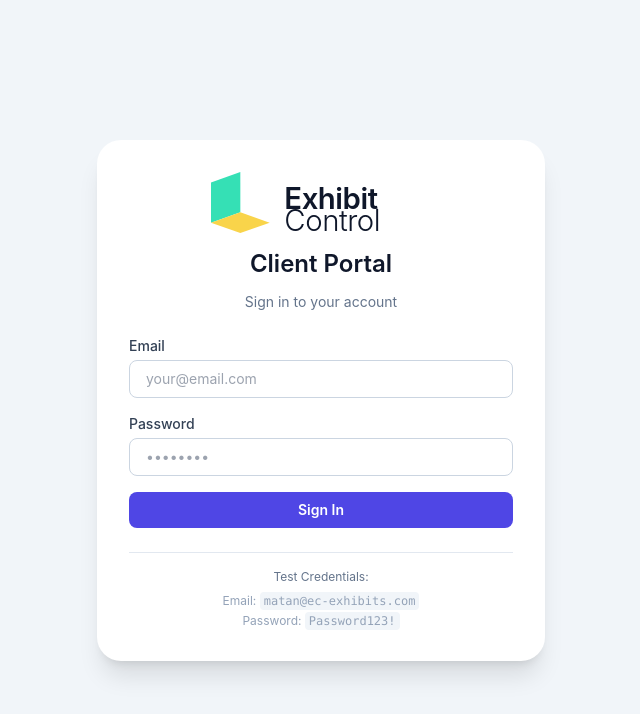
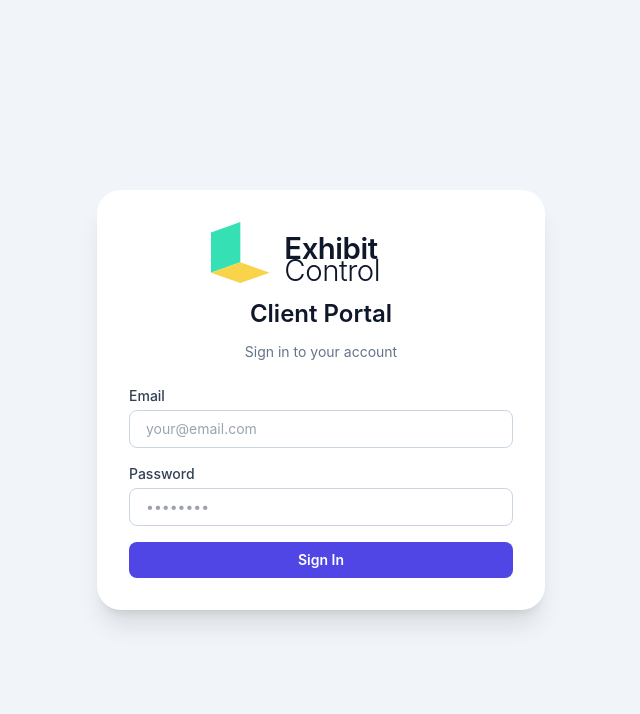
Before and after one commit to media-code-now/ec-exhibits, a React (Vite) app in the folder client/: page / in a window 1280 px wide. Shown: the top 714 px of the page, without its empty margins (319-959 px from the left). Built offline with nearby package versions, Linux system fonts and the light colour scheme; no server answers.

Commit message:
chore: Remove test credentials from login page
- Removed "Test Credentials" section displaying demo email and password
- Login page now production-ready without exposed credentials

```diff
--- a/client/src/components/LoginPage.jsx
+++ b/client/src/components/LoginPage.jsx
@@ -105,15 +105,6 @@ export default function LoginPage({ onLogin }) {
             {loading ? 'Signing in...' : 'Sign In'}
           </button>
         </form>
-
-        {/* Test Credentials Helper (Optional - Remove in Production) */}
-        <div className="border-t border-slate-200 pt-4">
-          <p className="text-xs text-slate-500 text-center mb-2">Test Credentials:</p>
-          <div className="space-y-1 text-xs text-slate-400 text-center">
-            <p>Email: <code className="bg-slate-100 px-1 py-0.5 rounded">matan@ec-exhibits.com</code></p>
-            <p>Password: <code className="bg-slate-100 px-1 py-0.5 rounded">Password123!</code></p>
-          </div>
-        </div>
       </div>
     </div>
   );
```
